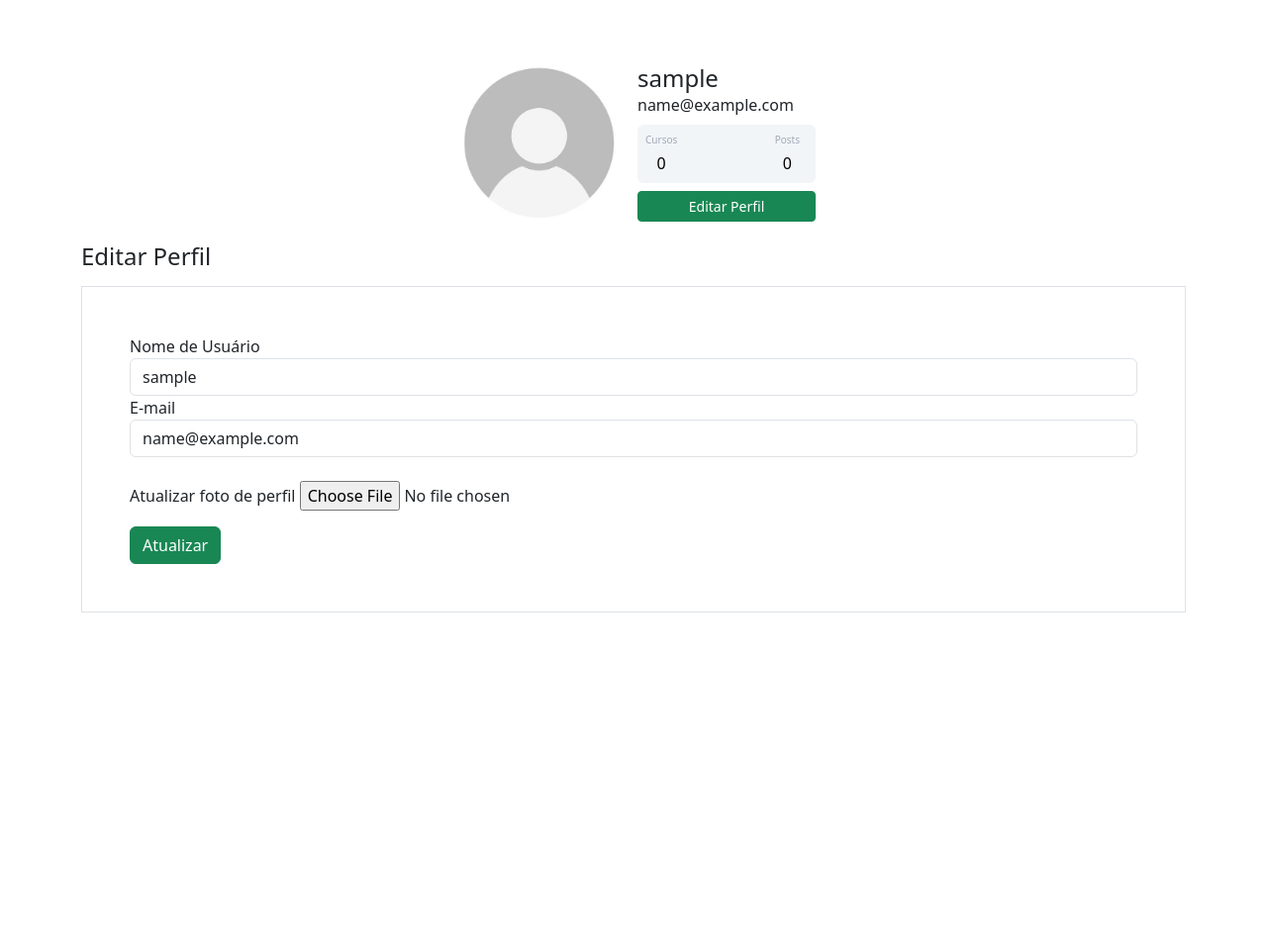
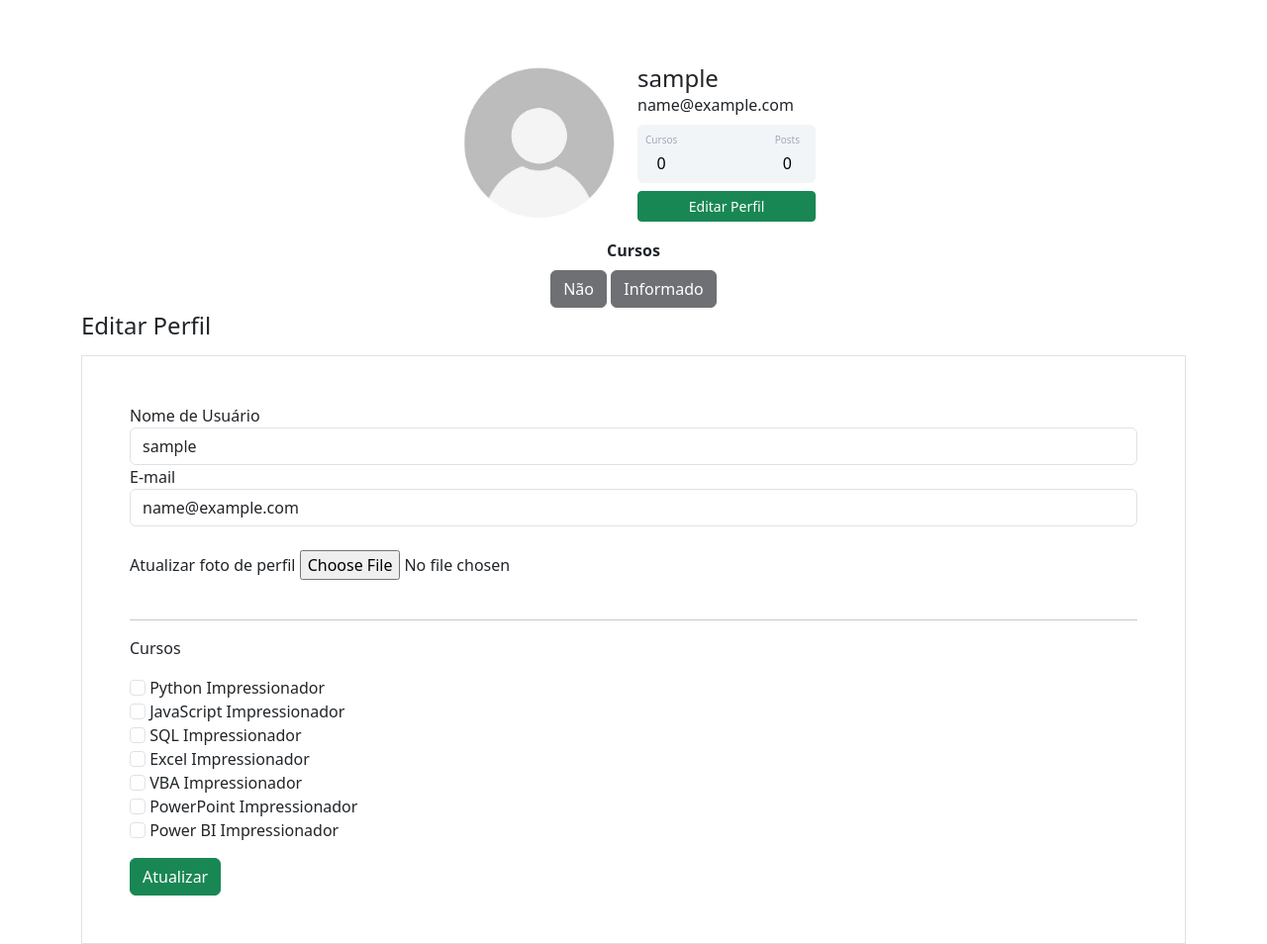
Before and after one commit to CassianoOliveira23/Hashtag-community, a Flask app: page /perfil/editar in a window 1280 px wide. Shown: the part 56-1010 px from the top of the page at 99% size. Before the commit the page ends 675 px from the top, so only its background shows below. Run offline with Flask 3, Linux system fonts and the light colour scheme; the visitor is signed in with stand-in values (Sample User, id 1); some libraries are stand-ins or nearby versions.

Commit message:
botão cursos

```diff
--- a/hashtagcommunity/forms.py
+++ b/hashtagcommunity/forms.py
@@ -31,6 +31,15 @@ class FormEditarPerfil(FlaskForm):
     username = StringField('Nome de Usuário', validators=[DataRequired()])
     email = StringField('E-mail', validators=[DataRequired(), Email()])
     foto_perfil = FileField('Atualizar foto de perfil', validators=[FileAllowed(['jpg', 'png'])])
+
+    curso_python = BooleanField('Python Impressionador')
+    curso_js = BooleanField('JavaScript Impressionador')
+    curso_sql = BooleanField('SQL Impressionador')
+    curso_excel = BooleanField('Excel Impressionador')
+    curso_vba = BooleanField('VBA Impressionador')
+    curso_pp = BooleanField('PowerPoint Impressionador')
+    curso_powebi = BooleanField('Power BI Impressionador')
+
     botao_submit_editar_perfil = SubmitField('Atualizar')
 
     def validate_email(self, email):
--- a/hashtagcommunity/routes.py
+++ b/hashtagcommunity/routes.py
@@ -94,6 +94,15 @@ def salvar_imagem(imagem):
     return nome_arquivo
 
 
+def atualizar_cursos(form):
+    lista_cursos = []
+    for campo in form:
+        if 'curso_' in campo.name:
+            if campo.data:
+                lista_cursos.append(campo.label.text)
+    return ';'.join(lista_cursos)
+
+
 @app.route('/perfil/editar', methods=['GET', 'POST'])
 @login_required
 def editar_perfil():
@@ -106,6 +115,8 @@ def editar_perfil():
             nome_imagem = salvar_imagem(form.foto_perfil.data)
             current_user.foto_perfil = nome_imagem
 
+        current_user.cursos = atualizar_cursos(form)
+
         database.session.commit()
         flash('Perfil atualizado com sucesso!', 'alert-success')
         return redirect(url_for('perfil'))
--- a/hashtagcommunity/templates/editarperfil.html
+++ b/hashtagcommunity/templates/editarperfil.html
@@ -50,6 +50,18 @@
                                 {% endfor %}
                             {% endif %}
                         </div>
+                        <br>
+                        <hr>
+                        <p>Cursos</p>
+                        {% for campo in form %}
+                            {% if 'curso_' in campo.name %}
+                                <div class="form-group">
+                                    {{ campo(class="form-check-input") }}
+                                    {{ campo.label(class="form-check-label") }}
+                                </div>
+                            {% endif %}
+                        {% endfor %}
+
 
                     </fieldset>
 
--- a/hashtagcommunity/templates/perfil.html
+++ b/hashtagcommunity/templates/perfil.html
@@ -10,9 +10,18 @@
                 <div class="ml-3 w-100">
                     <h4 class="mb-0 mt-0">{{ current_user.username }}</h4> <span>{{ current_user.email }}</span>
                     <div class="p-2 mt-2 bg-primary d-flex justify-content-between rounded text-white stats">
-                        <div class="d-flex flex-column justify-content-center align-items-center gap-1 pl-4">
-                            <span class="articles">Cursos</span>
-                            <span class="number1">0</span> </div>
+                        {% if 'Não Informado' in current_user.cursos %}
+                            <div class="d-flex flex-column justify-content-center align-items-center gap-1 pl-4">
+                                <span class="articles">Cursos</span>
+                                <span class="number1">0</span>
+                            </div>
+                        {% else %}
+                            <div class="d-flex flex-column justify-content-center align-items-center gap-1 pl-4">
+                                <span class="articles">Cursos</span>
+                                <span class="number1">{{ current_user.cursos.count(';') + 1 }}</span>
+                            </div>
+                        {% endif %}
+
                         <div class="d-flex flex-column justify-content-center align-items-center gap-1 pe-2">
                             <span class="rating">Posts</span>
                             <span class="number3">0</span>
@@ -28,6 +37,19 @@
         </div>
     </div>
 
+    <div class="row justify-content-center">
+        <div class="col col-5" style="text-align: center">
+            <strong class="mb-5">Cursos</strong><br>
+
+            {% for curso in current_user.cursos.split() %}
+                <button type="button" class="btn btn-dark mt-2" disabled>{{ curso }} </button>
+            {% endfor %}
+        </div>
+
+    </div>
+
+
+
     {% block form_editar_perfil %}
     {% endblock %}
 {% endblock %}
```
